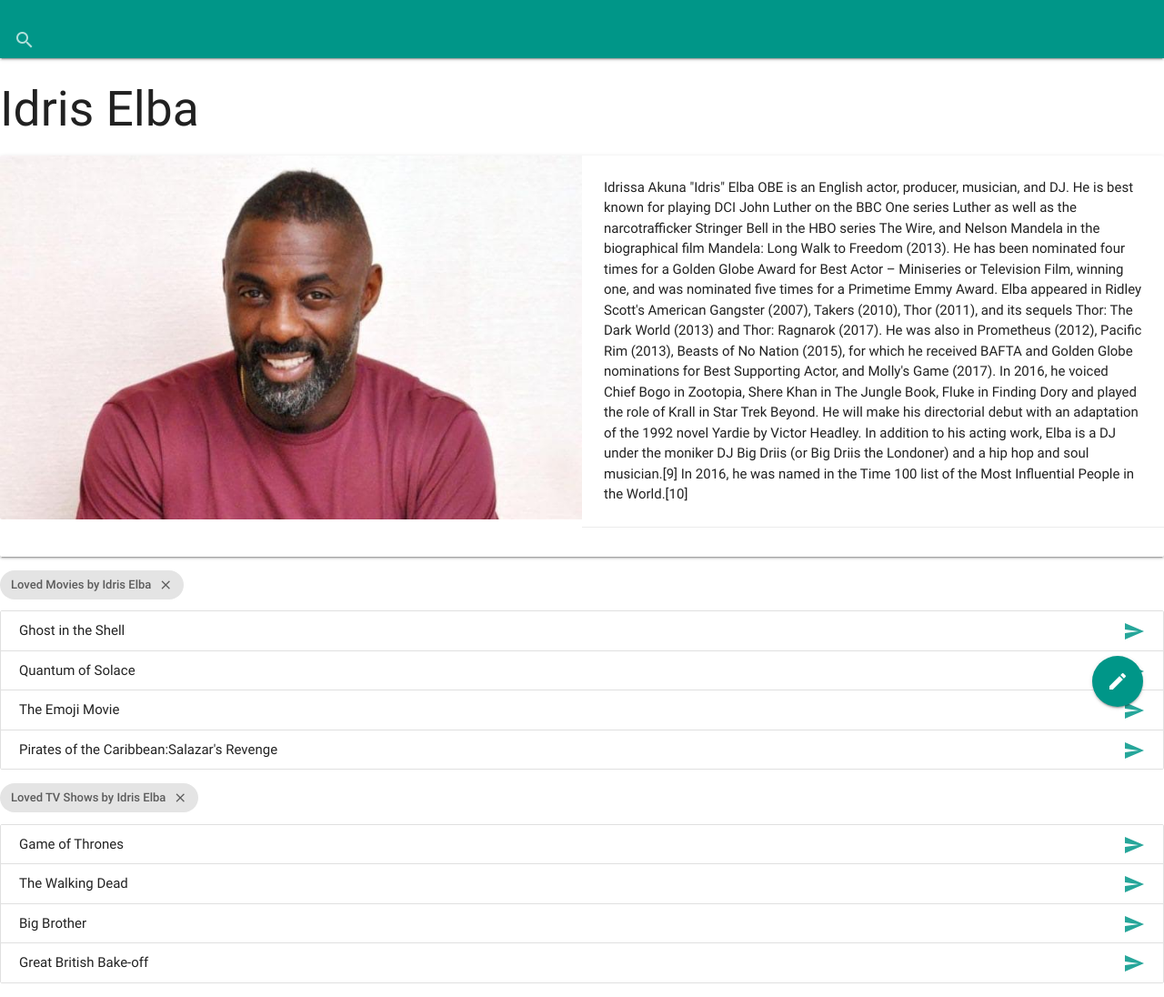
After one commit to bembid668/Insight, a PHP site: page /html/profile.html in a window 1280 px wide. The commit adds this page. Shown: the whole page at 91% size. Run offline with PHP 8.4, Linux system fonts and the light colour scheme; some libraries are stand-ins or nearby versions.

Commit message:
Finished Website

```diff
--- /dev/null
+++ b/html/profile.html
@@ -0,0 +1,87 @@
+<!DOCTYPE html>
+ <html>
+   <head>
+     <!--Import Google Icon Font-->
+     <link href="https://fonts.googleapis.com/icon?family=Material+Icons" rel="stylesheet">
+     <!--Import materialize.css-->
+     <link type="text/css" rel="stylesheet" href="../css/materialize.min.css"  media="screen,projection"/>
+     <link type="text/css" rel="stylesheet" href="../css/styles.css" media="screen, projection"/>
+
+     <!--Let browser know website is optimized for mobile-->
+     <meta name="viewport" content="width=device-width, initial-scale=1.0"/>
+   </head>
+
+   <nav>
+  <div class="nav-wrapper teal">
+    <form>
+      <div class="input-field">
+        <input id="search" type="search" required>
+        <label class="label-icon" for="search"><i class="material-icons">search</i></label>
+        <i class="material-icons">close</i>
+      </div>
+    </form>
+  </div>
+</nav>
+
+
+
+<div class="col s12 m7">
+  <h2 class="header">Idris Elba</h2>
+  <div class="card horizontal">
+    <div class="card-image">
+      <img src="../images/img2.jpeg">
+    </div>
+    <div class="card-stacked">
+      <div class="card-content">
+        <p>Idrissa Akuna "Idris" Elba OBE is an English actor, producer, musician, and DJ. He is best known for playing DCI John Luther on the BBC One series Luther as well as the narcotrafficker Stringer Bell in the HBO series The Wire, and Nelson Mandela in the biographical film Mandela: Long Walk to Freedom (2013). He has been nominated four times for a Golden Globe Award for Best Actor – Miniseries or Television Film, winning one, and was nominated five times for a Primetime Emmy Award.
+Elba appeared in Ridley Scott's American Gangster (2007), Takers (2010), Thor (2011), and its sequels Thor: The Dark World (2013) and Thor: Ragnarok (2017). He was also in Prometheus (2012), Pacific Rim (2013), Beasts of No Nation (2015), for which he received BAFTA and Golden Globe nominations for Best Supporting Actor, and Molly's Game (2017). In 2016, he voiced Chief Bogo in Zootopia, Shere Khan in The Jungle Book, Fluke in Finding Dory and played the role of Krall in Star Trek Beyond. He will make his directorial debut with an adaptation of the 1992 novel Yardie by Victor Headley.
+In addition to his acting work, Elba is a DJ under the moniker DJ Big Driis (or Big Driis the Londoner) and a hip hop and soul musician.[9] In 2016, he was named in the Time 100 list of the Most Influential People in the World.[10]</p>
+      </div>
+      <div class="card-action">
+      </div>
+    </div>
+  </div>
+</div>
+
+<div class="chip">
+Loved Movies by Idris Elba
+  <i class="close material-icons">close</i>
+</div>
+
+
+      <ul class="collection">
+        <li class="collection-item dismissable"><div>Ghost in the Shell<a href="https://www.sky.com/tv/movie/ghost-in-the-shell-2017/" class="secondary-content"><i class="material-icons">send</i></a></div></li>
+        <li class="collection-item dismissable"><div>Quantum of Solace<a href="https://www.sky.com/tv/movie/quantum-of-solace-2008/" class="secondary-content"><i class="material-icons">send</i></a></div></li>
+        <li class="collection-item dismissable"><div>The Emoji Movie<a href="https://www.sky.com/tv/movie/the-emoji-movie-2017/" class="secondary-content"><i class="material-icons">send</i></a></div></li>
+        <li class="collection-item dismissable"><div>Pirates of the Caribbean:Salazar's Revenge<a href="http://www.sky.com/tv/movie/pirates-of-the-caribbean-salazars-revenge-2017" class="secondary-content"><i class="material-icons">send</i></a></div></li>
+      </ul>
+
+  <div class="chip">
+  Loved TV Shows by Idris Elba
+  <i class="close material-icons">close</i>
+</div>
+      <ul class="collection">
+        <li class="collection-item dismissable"><div>Game of Thrones<a href="https://www.sky.com/watch/title/series/e8899cad-639a-482d-8bcd-731c447dfcc8" class="secondary-content"><i class="material-icons">send</i></a></div></li>
+        <li class="collection-item dismissable"><div>The Walking Dead<a href="https://www.sky.com/watch/title/series/1fb3a089-90e2-4537-8b9c-34dfb813e3e6" class="secondary-content"><i class="material-icons">send</i></a></div></li>
+        <li class="collection-item dismissable"><div>Big Brother<a href="https://www.sky.com/watch/title/series/de4afc1b-8c12-42db-9933-8f30b0a01c72/big-brother-de4afc1b-8c12-42db-9933-8f30b0a01c72" class="secondary-content"><i class="material-icons">send</i></a></div></li>
+        <li class="collection-item dismissable"><div>Great British Bake-off<a href="https://www.sky.com/watch/title/series/d46c5c77-1f20-435a-8bb5-a7f4a1bdaa86/the-great-british-bake-off-d46c5c77-1f20-435a-8bb5-a7f4a1bdaa86" class="secondary-content"><i class="material-icons">send</i></a></div></li>
+      </ul>
+             <div class="fixed-action-btn horizontal">
+               <a class="btn-floating btn-large teal">
+                 <i class="large material-icons">mode_edit</i>
+               </a>
+               <ul>
+                 <li><a class="btn-floating red"><i class="material-icons">insert_chart</i></a></li>
+                 <li><a class="btn-floating yellow darken-1"><i class="material-icons">format_quote</i></a></li>
+                 <li><a class="btn-floating green"><i class="material-icons">publish</i></a></li>
+                 <li><a class="btn-floating blue" href="html/movies.html"><i class="material-icons">attach_file</i></a></li>
+               </ul>
+             </div>
+
+
+      <script type="text/javascript" src="https://code.jquery.com/jquery-3.2.1.min.js"></script>
+      <script type="text/javascript" src="../js/materialize.min.js"></script>
+      <script type="text/javascript" src="../js/init.js"></script>
+
+   </body>
+</html>
--- a/index.html
+++ b/index.html
@@ -13,7 +13,7 @@
    <body>
      <div class="carousel carousel-slider center" data-indicators="true">
        <div class="carousel-fixed-item center">
-         <a class="btn waves-effect teal white-text darken-text-2">Check it out</a>
+         <a class="btn waves-effect teal white-text darken-text-2" href="html/profile.html">Check it out</a>
        </div>
        <div class="carousel-item white-text" href="#one!">
          <img src="images/picture3.png"/>
@@ -33,9 +33,7 @@
     <i class="large material-icons">mode_edit</i>
   </a>
   <ul>
-    <li><a class="btn-floating red"><i class="material-icons">insert_chart</i></a></li>
-    <li><a class="btn-floating yellow darken-1"><i class="material-icons">format_quote</i></a></li>
-    <li><a class="btn-floating green"><i class="material-icons">publish</i></a></li>
+    <li><a class="btn-floating green" href="html/profile.html"><i class="material-icons">publish</i></a></li>
     <li><a class="btn-floating blue" href="html/movies.html"><i class="material-icons">attach_file</i></a></li>
   </ul>
 </div>
```
Also changed, not shown: css/materialize.css, images/img2.jpeg (added).
